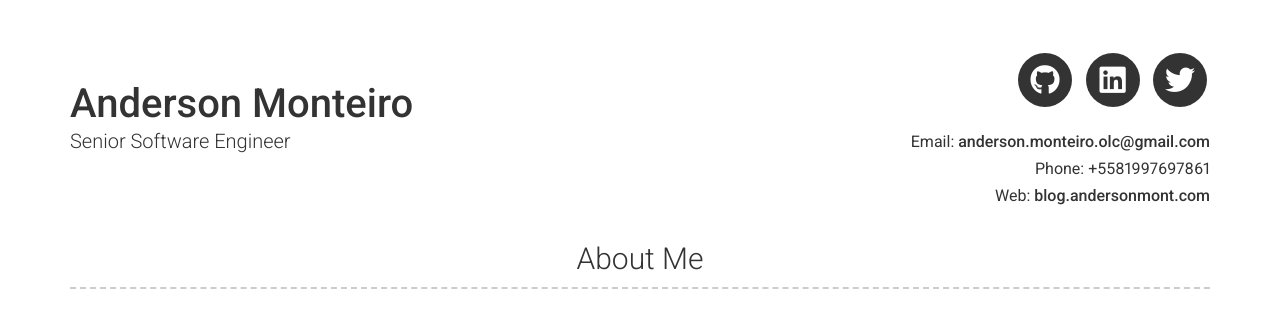
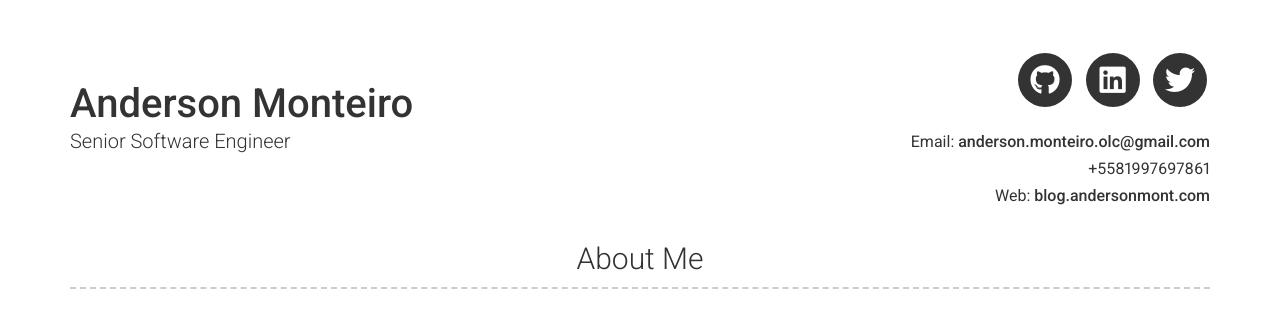
Before and after one commit to AndersonMonteiro/andersonmont-site, a Jekyll site: the page built from index.md, in a window 1280 px wide. Shown: the top 327 px of the page. Built offline with Jekyll 4.4.1, drawn with Linux system fonts in a browser that asks for light colours; nearby versions of some CDN libraries.

Commit message:
phone update

```diff
--- a/_includes/header.html
+++ b/_includes/header.html
@@ -113,7 +113,8 @@
       {%- endif -%}
       {%- if site.phone -%}
         <p>
-          {{ site.phone_title | default: "Phone" }}: {{ site.phone | escape }}
+          <!-- {{ site.phone_title | default: "Phone" }}: {{ site.phone | escape }} -->
+          {{ site.phone_title | default: "" }} {{ site.phone | escape }}
         </p>
       {%- endif -%}
       {%- if site.website -%}
```
